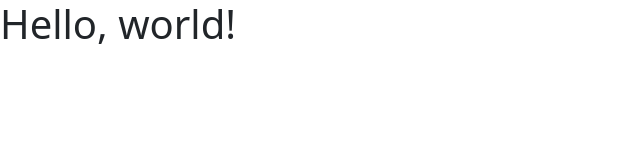
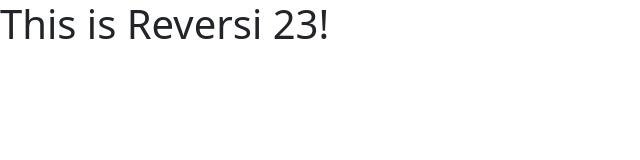
Before and after one commit to SeaWolf85/Reversi23, a website: page public/index.html in a window 1280 px wide. Shown: the whole page, without its empty margins (0-640 px from the left). Drawn offline with nearby package versions, Linux system fonts and the light colour scheme.

Commit message:
Making sure everything works.

```diff
--- a/public/index.html
+++ b/public/index.html
@@ -11,7 +11,7 @@
     <title>Hello, world!</title>
   </head>
   <body>
-    <h1>Hello, world!</h1>
+    <h1>This is Reversi 23!</h1>
 
     <!-- Optional JavaScript; choose one of the two! -->
 
```
